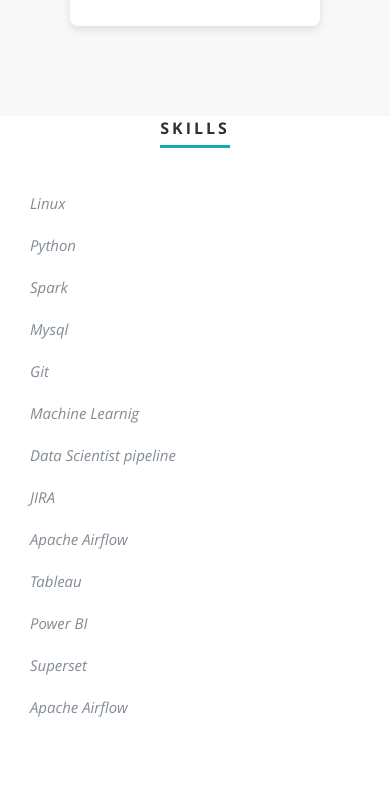
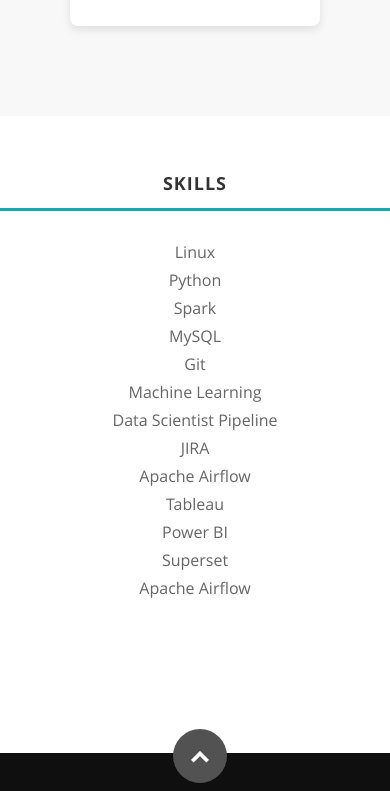
Before and after one commit to pouya-kia/pouya-kia.github.io, a plain HTML site: page index.html in a window 390 px wide. Shown: the part 5650-6441 px from the top of the page. Drawn offline with nearby package versions, Linux system fonts and the light colour scheme.

Commit message:
before final

```diff
--- a/css/layout.css
+++ b/css/layout.css
@@ -1026,3 +1026,55 @@
         flex: 1 1 100%; /* Full width for each card on smaller screens */
     }
 }
+
+/* ------------------------------------------------------------------ */
+/* Skill
+/* ------------------------------------------------------------------ */
+
+#skills {
+    text-align: center;
+    padding: 50px 0;
+}
+
+.skills-title {
+    text-transform: uppercase;
+    font-weight: bold;
+    font-size: 18px;
+    color: #333;
+    letter-spacing: 1px;
+    border-bottom: 3px solid #11ABB0;
+    padding-bottom: 6px;
+    margin-bottom: 20px;
+}
+
+.skills-container {
+    display: flex;
+    justify-content: center;
+    max-width: 800px; /* Adjust width as needed */
+    margin: 0 auto;
+}
+
+.skills-list {
+    columns: 4; /* Set the number of columns */
+    column-gap: 30px; /* Adjust spacing between columns */
+    list-style: none;
+    padding: 0;
+}
+
+.skills-list li {
+    font-size: 16px;
+    color: #666;
+    margin-bottom: 10px;
+}
+
+@media screen and (max-width: 768px) {
+    .skills-list {
+        columns: 2; /* Adjust columns for smaller screens */
+    }
+}
+
+@media screen and (max-width: 480px) {
+    .skills-list {
+        columns: 1; /* Stacks all items in one column for mobile screens */
+    }
+}
--- a/index.html
+++ b/index.html
@@ -280,41 +280,27 @@
 
 
 
-      <div class="row skill">
+   <section id="skills">
 
-         <div class="three columns header-col">
-            <h1><span>Skills</span></h1>
-         </div>
-
-         <div class="nine columns main-col">
-
-
-
-				   <ul class="skills">
-					   <li><em>Linux</em></li>
-             <li><em>Python</em></li>
-             <li><em>Spark</em></li>
-						<!-- <li><em>Django web framework</em></li>
-						<li><em>DRF</em></li>
-						<li><em>Docker</em></li> -->
-                  <li><em>Mysql</em></li>
-            <li><em>Git</em></li>
-            <li><em>Machine Learnig</em></li>
-            <li><em>Data Scientist pipeline</em></li>
-            <li><em>JIRA</em></li>
-            <!-- <li><em>Apache Spark</em></li> -->
-            <li><em>Apache Airflow</em></li>
-            <li><em>Tableau</em></li>
-            <li><em>Power BI</em></li>
-            <li><em>Superset</em></li>
-            <li><em>Apache Airflow</em></li>
-					</ul>
-
-				<!-- end skill-bars -->
-
-			</div> <!-- main-col end -->
-
-      </div> <!-- End skills -->
+        <h2 class="skills-title">Skills</h2>
+        <div class="skills-container">
+            <ul class="skills-list">
+                <li>Linux</li>
+                <li>Python</li>
+                <li>Spark</li>
+                <li>MySQL</li>
+                <li>Git</li>
+                <li>Machine Learning</li>
+                <li>Data Scientist Pipeline</li>
+                <li>JIRA</li>
+                <li>Apache Airflow</li>
+                <li>Tableau</li>
+                <li>Power BI</li>
+                <li>Superset</li>
+                <li>Apache Airflow</li>
+            </ul>
+        </div>
+   </section>
 
    </section> <!-- Resume Section End-->
 
```
